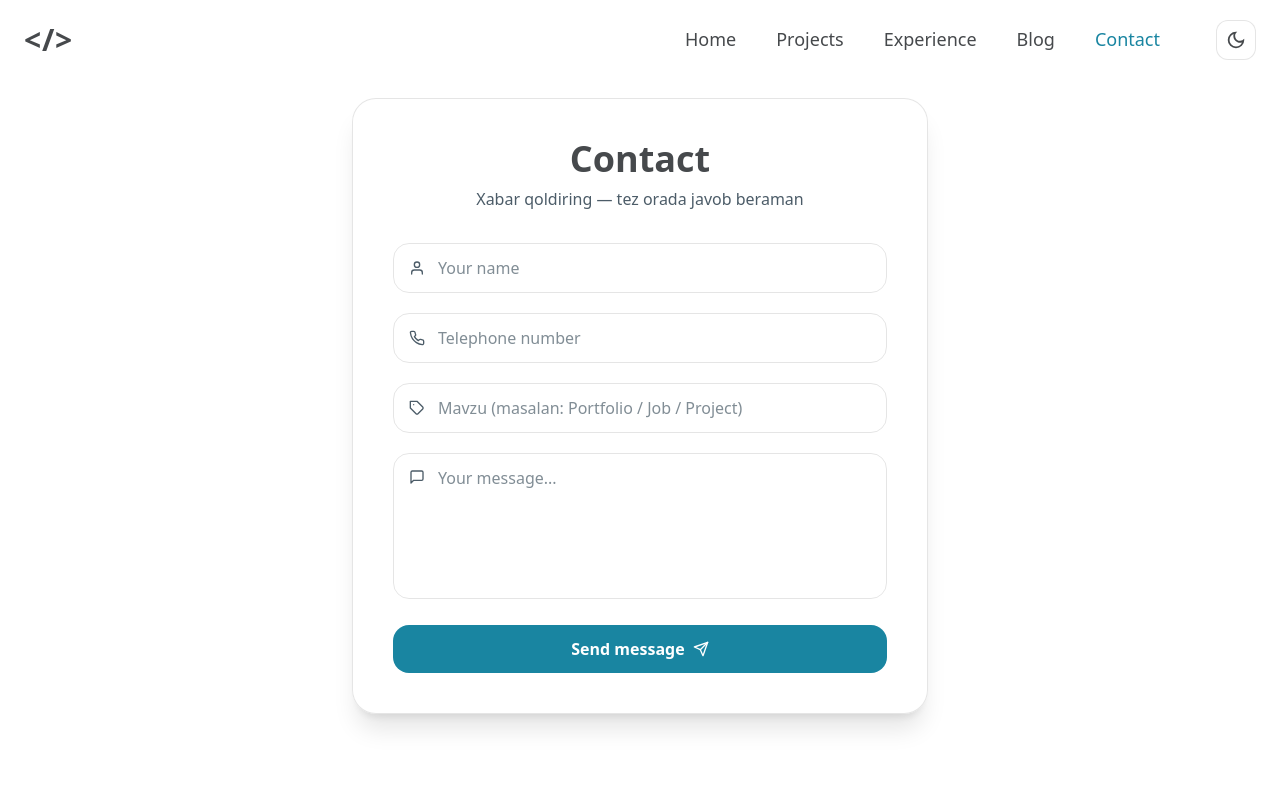
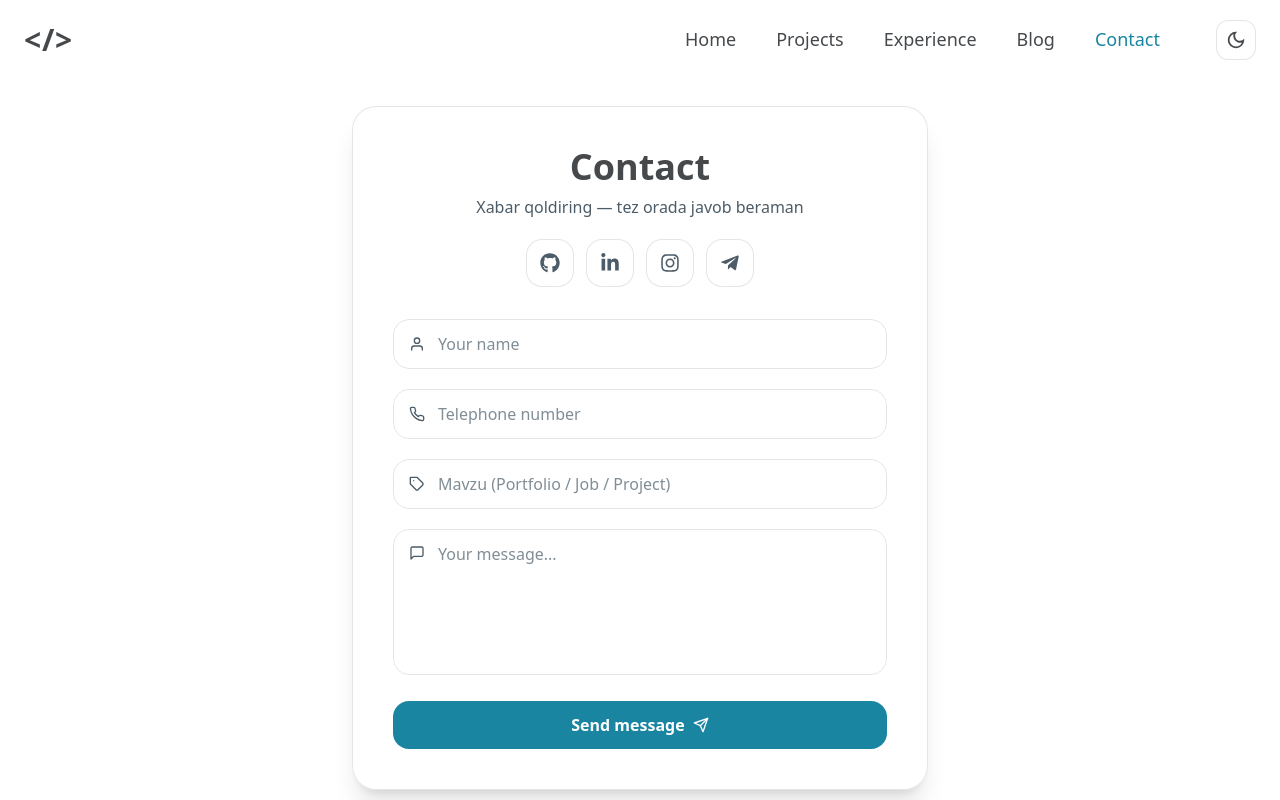
Before and after one commit to MurodjonHatamov/Portfolio, a React (Vite) app: page /contact in a window 1280 px wide. Built offline with nearby package versions, Linux system fonts and the light colour scheme; no server answers.

Commit message:
yangilandi

```diff
--- a/src/App.jsx
+++ b/src/App.jsx
@@ -46,7 +46,7 @@ function App() {
     <Route path='/' element={ <Home/> } />
     <Route path='/projects' element={ <Projects profile={profile}/> } />
     <Route path='/experience' element={ <Experience/> } />
-    <Route path='/contact' element={ <Contact/> } />
+    <Route path='/contact' element={ <Contact profile={profile}/> } />
     <Route path='/blog' element={ <Blog/> } />
   </Routes>
   </BrowserRouter>
--- a/src/components/ModalProject.jsx
+++ b/src/components/ModalProject.jsx
@@ -40,14 +40,17 @@ function ModalProject({ selectedProject, setSelectedProject, FALLBACK_IMG }) {
         <div className="w-full md:w-[55%] bg-black/5 dark:bg-black flex flex-col relative">
 
           {/* Main Active Image Area */}
-          <div className="flex-1 relative w-full h-64 object-cover  overflow-hidden flex items-center justify-center bg-gray-100 dark:bg-[#121212]">
+          <div className="flex-1 relative w-full overflow-hidden bg-gray-100 dark:bg-[#121212]">
+  <div className="relative w-full aspect-video">
     <img
       key={activeImage}
       src={activeImage}
       alt={selectedProject?.project_name}
-              className="w-full h-full object-contain md:object-cover animate-[fadeIn_0.5s_ease-out]"
+      className="absolute inset-0 w-full h-full object-contain animate-[fadeIn_0.35s_ease-out]"
     />
   </div>
+</div>
+
 
           {/* Thumbnails (Kichik rasmlar) */}
           {selectedProject.photos && selectedProject.photos.length > 1 && (
--- a/src/pages/Contact.jsx
+++ b/src/pages/Contact.jsx
@@ -1,31 +1,60 @@
 import React, { useEffect, useState } from "react";
-import { FiUser, FiMail, FiMessageSquare, FiSend, FiPhone, FiTag, FiCheck } from "react-icons/fi";
+import {
+  FiUser,
+  FiMessageSquare,
+  FiSend,
+  FiPhone,
+  FiTag,
+  FiCheck,
+} from "react-icons/fi";
+import { FaGithub, FaLinkedinIn, FaInstagram, FaTelegramPlane } from "react-icons/fa";
+
 import AOS from "aos";
 import "aos/dist/aos.css";
 import { sendContact } from "../api/apis";
 
-function Contact() {
+function Contact({profile}) {
   const [form, setForm] = useState({
     name: "",
     phone_tg: "",
     theme: "",
     text: "",
   });
-const [loading, setLoading] = useState(false);
+
+  const [loading, setLoading] = useState(false);
   const [error, setError] = useState("");
   const [ok, setOk] = useState(false);
 
+  // ✅ Socials (o'zingiznikiga moslab qo'ying)
+
+  const socials = [
+    { name: "GitHub", icon: FaGithub, href: `${profile?.github}` },
+    { name: "LinkedIn", icon: FaLinkedinIn, href: `${profile?.linkedin}` },
+    { name: "Instagram", icon: FaInstagram, href: profile?.instagram || "https://instagram.com" },
+    { name: "Telegram", icon: FaTelegramPlane, href: `${profile?.telegram}` },
+  ];
 
   const onChange = (key) => (e) => {
     setForm((p) => ({ ...p, [key]: e.target.value }));
   };
+
+  // ✅ error/success 3 sekunddan keyin yo'qoladi
+  useEffect(() => {
+    if (!error && !ok) return;
+
+    const t = setTimeout(() => {
+      setError("");
+      setOk(false);
+    }, 3000);
+
+    return () => clearTimeout(t);
+  }, [error, ok]);
 
   const onSubmit = async (e) => {
     e.preventDefault();
     setError("");
     setOk(false);
 
-    // minimal validation
     if (!form.name.trim() || !form.text.trim()) {
       setError("Ism va xabar to'ldirilishi kerak.");
       return;
@@ -33,6 +62,7 @@ const [loading, setLoading] = useState(false);
 
     try {
       setLoading(true);
+
       await sendContact({
         name: form.name.trim(),
         phone_tg: form.phone_tg.trim(),
@@ -43,7 +73,7 @@ const [loading, setLoading] = useState(false);
       setOk(true);
       setForm({ name: "", phone_tg: "", theme: "", text: "" });
     } catch (err) {
-      setError(err.message || "Xatolik yuz berdi");
+      setError(err?.message || "Xatolik yuz berdi");
     } finally {
       setLoading(false);
     }
@@ -56,12 +86,15 @@ const [loading, setLoading] = useState(false);
       once: true,
       offset: 80,
     });
+    AOS.refresh();
   }, []);
 
   return (
     <section
       id="contact"
-      className="min-h-screen flex items-center justify-center px-4 sm:px-6 lg:px-8 pt-3"
+      className="pb-[100px] lg:pb-[0]  min-h-screen flex items-center justify-center px-4 sm:px-6 lg:px-8 pt-24 pb-16 relative overflow-hidden
+
+      "
     >
       {/* CENTER CARD */}
       <div
@@ -76,20 +109,48 @@ const [loading, setLoading] = useState(false);
         "
       >
         {/* Title */}
-        <div
-          className="text-center mb-8"
-          data-aos="fade-up"
-          data-aos-delay="100"
-        >
+        <div className="text-center mb-8" data-aos="fade-up" data-aos-delay="100">
           <h2 className="text-3xl sm:text-4xl font-bold text-[#46494C] dark:text-[#DCDCDD]">
             Contact
           </h2>
           <p className="mt-2 text-[#4C5C68] dark:text-white/60">
             Xabar qoldiring — tez orada javob beraman
           </p>
+
+          {/* ✅ Social icons */}
+          <div className="mt-5 flex items-center justify-center gap-3" data-aos="fade-up" data-aos-delay="160">
+            {socials.map((s) => {
+              const Icon = s.icon;
+              return (
+                <a
+                  key={s.name}
+                  href={s.href}
+                  target="_blank"
+                  rel="noopener noreferrer"
+                  aria-label={s.name}
+                  title={s.name}
+                  className="
+                    w-12 h-12 rounded-2xl
+                    border border-black/10 dark:border-white/10
+                    bg-white/45 dark:bg-white/5 backdrop-blur
+                    flex items-center justify-center
+                    text-[#4C5C68] dark:text-white/70
+                    hover:text-[#1985A1] hover:border-[#1985A1]/40
+                    hover:shadow-lg hover:-translate-y-1
+                    active:scale-90
+                    transition-all duration-300
+                    cursor-pointer
+                  "
+                >
+                  <Icon className="text-xl" />
+                </a>
+              );
+            })}
+          </div>
         </div>
-   {/* Alerts */}
-   {error && (
+
+        {/* Alerts (3s auto hide) */}
+        {error && (
           <div className="mb-5 rounded-2xl p-4 border border-red-500/20 bg-red-500/10 text-red-600 dark:text-red-400 text-sm font-semibold">
             {error}
           </div>
@@ -102,7 +163,7 @@ const [loading, setLoading] = useState(false);
         )}
 
         {/* FORM */}
-        <form  onSubmit={onSubmit} className="space-y-5">
+        <form onSubmit={onSubmit} className="space-y-5">
           {/* Name */}
           <div data-aos="fade-up" data-aos-delay="200" className="relative">
             <FiUser className="absolute left-4 top-1/2 -translate-y-1/2 text-[#4C5C68]" />
@@ -124,14 +185,14 @@ const [loading, setLoading] = useState(false);
             />
           </div>
 
-          {/* Email */}
-          <div className="relative">
+          {/* Phone / Telegram */}
+          <div data-aos="fade-up" data-aos-delay="240" className="relative">
             <FiPhone className="absolute left-4 top-1/2 -translate-y-1/2 text-[#4C5C68]" />
             <input
               value={form.phone_tg}
               onChange={onChange("phone_tg")}
               type="text"
-              placeholder="Telephone number "
+              placeholder="Telephone number"
               className="
                 w-full pl-11 pr-4 py-3 rounded-2xl
                 bg-transparent
@@ -146,13 +207,13 @@ const [loading, setLoading] = useState(false);
           </div>
 
           {/* Theme */}
-          <div className="relative">
+          <div data-aos="fade-up" data-aos-delay="280" className="relative">
             <FiTag className="absolute left-4 top-1/2 -translate-y-1/2 text-[#4C5C68]" />
             <input
               value={form.theme}
               onChange={onChange("theme")}
               type="text"
-              placeholder="Mavzu (masalan: Portfolio / Job / Project)"
+              placeholder="Mavzu (Portfolio / Job / Project)"
               className="
                 w-full pl-11 pr-4 py-3 rounded-2xl
                 bg-transparent
@@ -165,7 +226,6 @@ const [loading, setLoading] = useState(false);
               "
             />
           </div>
-
 
           {/* Message */}
           <div data-aos="fade-up" data-aos-delay="320" className="relative">
@@ -191,6 +251,7 @@ const [loading, setLoading] = useState(false);
           {/* Submit */}
           <button
             type="submit"
+            disabled={loading}
             className="
               w-full mt-2
               flex items-center justify-center gap-2
@@ -200,9 +261,10 @@ const [loading, setLoading] = useState(false);
               hover:opacity-95
               active:scale-95
               transition-all
+              disabled:opacity-60 disabled:cursor-not-allowed
             "
           >
-            Send message
+            {loading ? "Sending..." : "Send message"}
             <FiSend />
           </button>
         </form>
--- a/src/pages/Home.jsx
+++ b/src/pages/Home.jsx
@@ -28,6 +28,7 @@ function Home() {
   const socials = [
     { name: "GitHub", icon: FaGithub, href: `${profile?.github}` },
     { name: "LinkedIn", icon: FaLinkedinIn, href: `${profile?.linkedin}` },
+    { name: "Instagram", icon: FaInstagram, href: profile?.instagram || "https://instagram.com" },
     { name: "Telegram", icon: FaTelegramPlane, href: `${profile?.telegram}` },
   ];
 
@@ -128,7 +129,14 @@ function Home() {
                 {/* Glow */}
                 <div className="absolute -inset-6 rounded-full blur-3xl opacity-30 bg-[#1985A1] hidden dark:block" />
 
-                {/* Avatar body */}
+                <div className="relative w-full h-full rounded-full overflow-hidden ...">
+  {profile?.photos?.[0] ? (
+    <img
+      src={profile.photos[0]}
+      alt={profile.full_name}
+      className="w-full h-full object-cover"
+    />
+  ) : (
        <div className="relative w-full h-full rounded-full bg-[#C5C3C6] dark:bg-[#46494C] border border-[#4C5C68]/30 dark:border-[#C5C3C6]/20 flex items-center justify-center backdrop-blur">
        <div className="w-[90%] h-[90%] rounded-full bg-[#DCDCDD] dark:bg-[#4C5C68]/60 flex items-center justify-center">
          <span className="text-[140px] sm:text-[200px] font-bold leading-none text-[#46494C] dark:text-[#DCDCDD] select-none">
@@ -136,6 +144,9 @@ function Home() {
          </span>
        </div>
      </div>
+  )}
+</div>
+
               </div>
             </div>
 
@@ -177,13 +188,21 @@ function Home() {
               </h1>
 
               {/* Animated Role */}
-              <div
+              <p
   data-aos="fade-down"
   data-aos-delay="320"
-                className="h-16 overflow-hidden flex justify-center lg:justify-start text-lg  text-[#46494cc4] dark:text-[#DCDCDD]"
+  className="
+    mt-2
+    text-[18px] sm:text-[20px] lg:text-[22px]
+    leading-relaxed
+    text-[#4C5C68] dark:text-white/70
+    max-w-xl
+    lg:text-left text-center
+    line-clamp-3
+  "
 >
   {profile?.profession_add}
-              </div>
+</p>
 
               {/* Location */}
               <div
```
Lines whose indentation alone changed are shown as unchanged.
